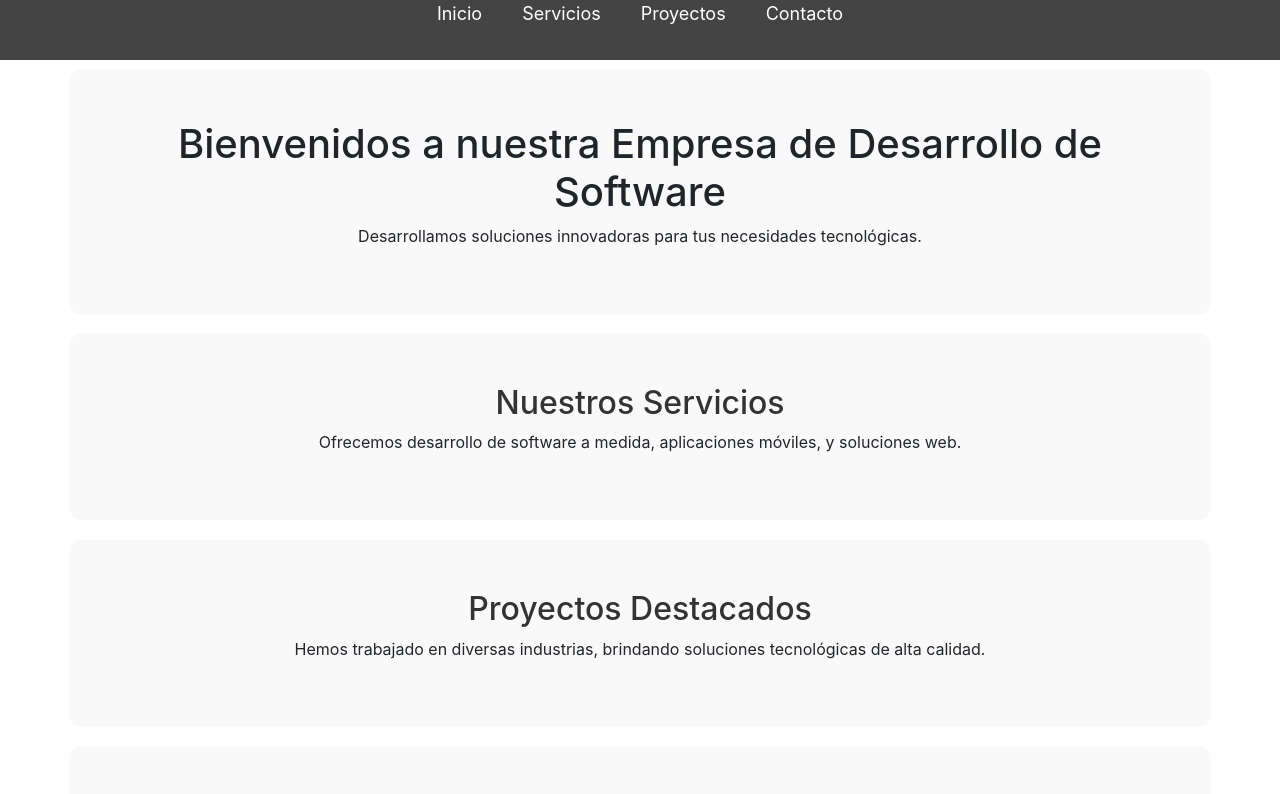
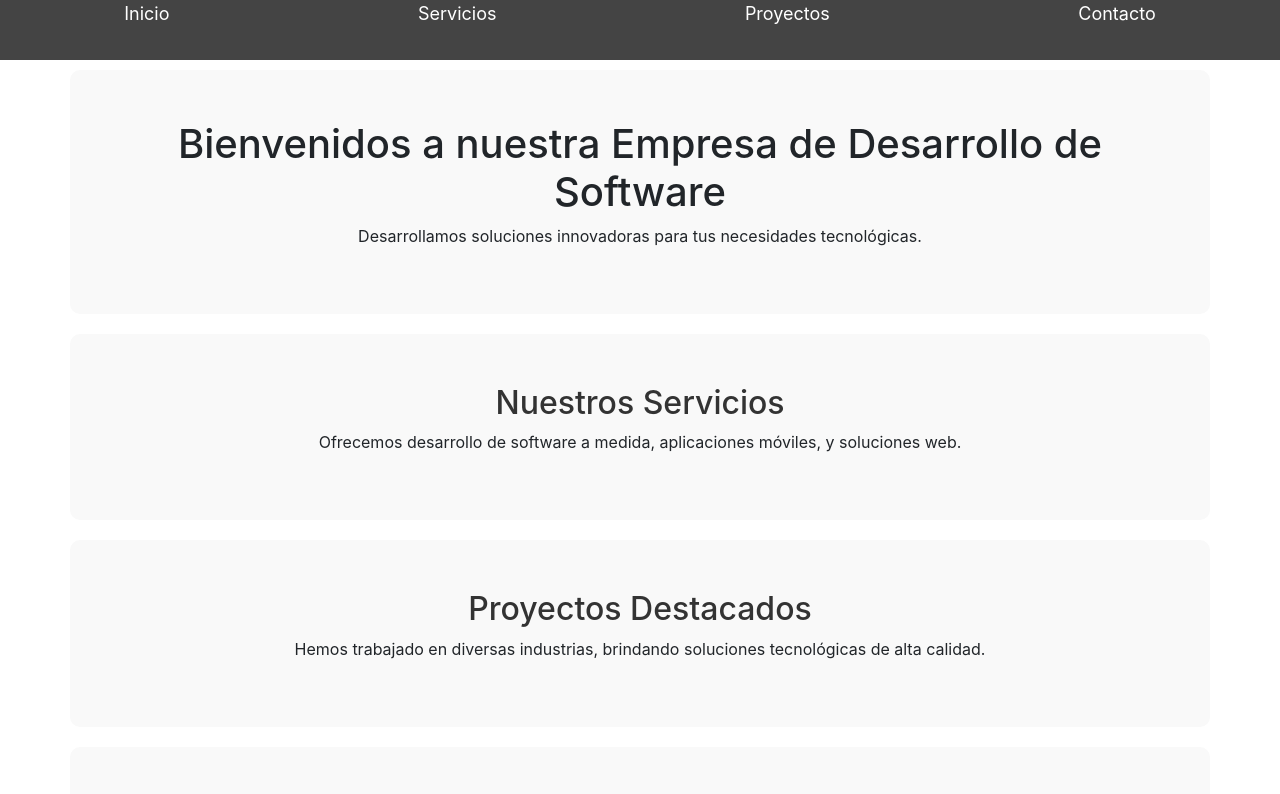
Before and after one commit to LautaroCavallo/Cavallo_1084367_24092024-Responsividad-, a plain HTML site: page index.html in a window 1280 px wide. Shown: the top 794 px of the page. Drawn offline with nearby package versions, Linux system fonts and the light colour scheme.

Commit message:
Update index.html

```diff
--- a/index.html
+++ b/index.html
@@ -21,8 +21,6 @@
             width: 100%;
             height: 60px;
             display: flex;
-            align-items: center;
-            justify-content: center;
             z-index: 1000; /* Z-index se utiliza para que el menú quede por encima del contenido */
         }
 
@@ -32,7 +30,7 @@
             margin: 0;
             padding: 0;
             display: flex;
-            justify-content: center;
+            justify-content: space-around;
         }
 
         /* Elementos del menú */
```
